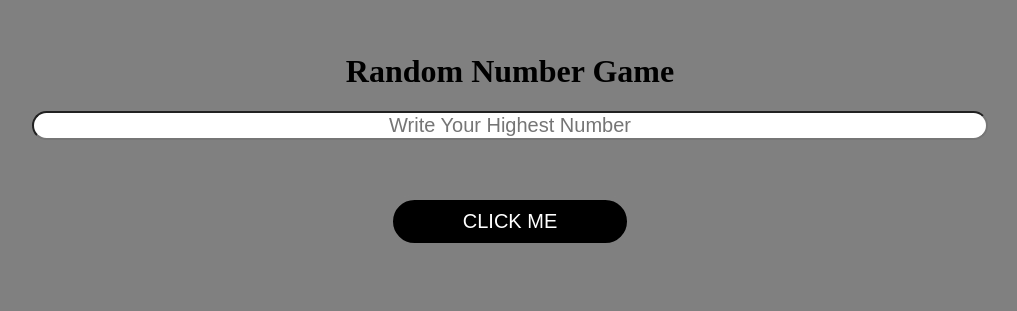
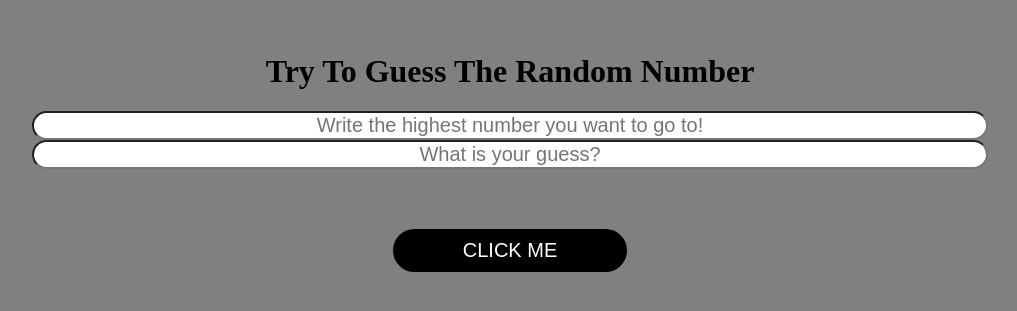
Before and after one commit to taptaplit10/Random-number-game, a plain HTML site: page index.html in a window 1280 px wide. Shown: the part 107-418 px from the top of the page, without its empty margins (130-1147 px from the left). Drawn offline with Linux system fonts and the light colour scheme.

Commit message:
Update index.html

```diff
--- a/index.html
+++ b/index.html
@@ -10,14 +10,15 @@
 <body>
 
   <div class="container">
-
-    <h1>Random Number Game</h1>
+    <h1>Try To Guess The Random Number </h1>
     <div class="game">
-      <input type="text" id="number" placeholder="Write Your Highest Number">
+      <input type="text" id="number" placeholder="Write the highest number you want to go to!">
+      <input type="text" id="number1" placeholder="What is your guess?">
       <p id="display"></p>
       <button id="btn">CLICK ME</button>
+
     </div>
   </div>
-  <script src="main.js"></script>
+  <script src="index.js"></script>
 </body>
 </html>
```
